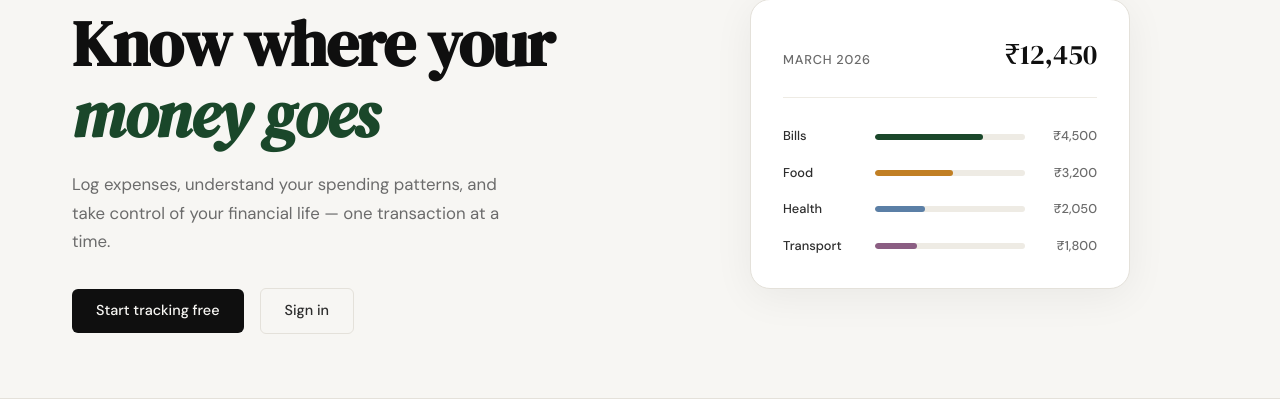
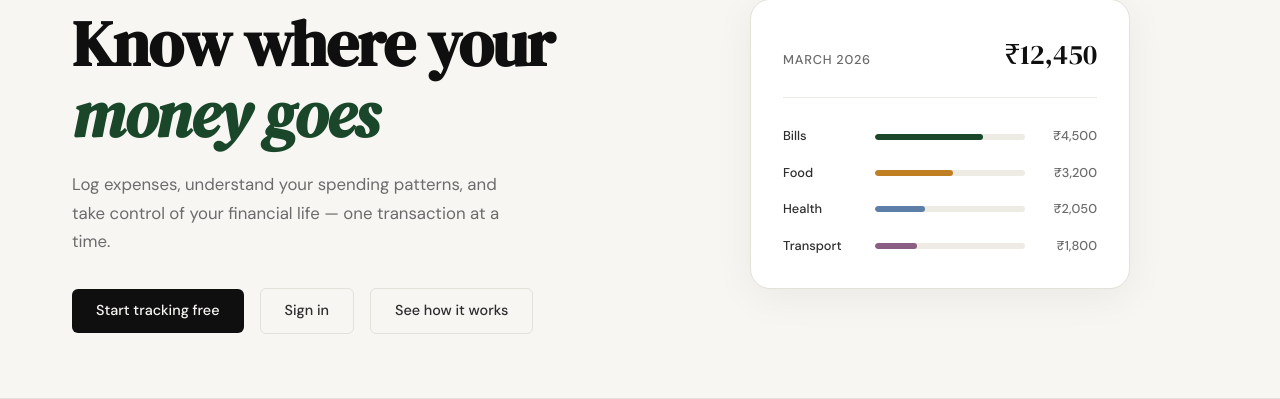
Before and after one commit to pratiksanjaytigeranalytics/spendly_claude_learning, a Flask app: page / in a window 1280 px wide. Shown: the part 186-585 px from the top of the page. Run offline with Flask 3, Linux system fonts and the light colour scheme.

```diff
--- a/templates/landing.html
+++ b/templates/landing.html
@@ -19,6 +19,7 @@
         <div class="hero-actions">
             <a href="{{ url_for('register') }}" class="btn-primary">Start tracking free</a>
             <a href="{{ url_for('login') }}" class="btn-ghost">Sign in</a>
+            <a href="#" id="open-modal" class="btn-ghost">See how it works</a>
         </div>
     </div>
     <div class="hero-visual">
```
